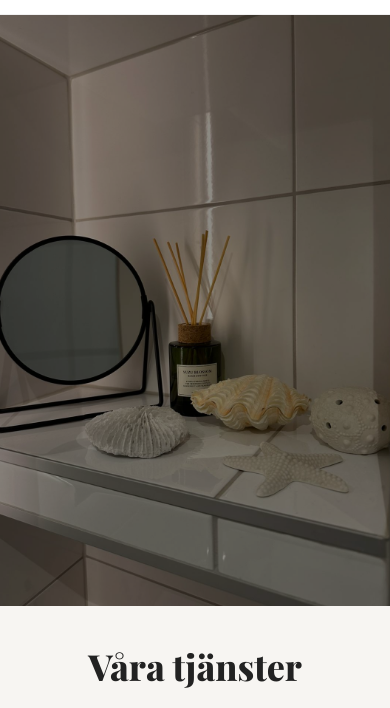
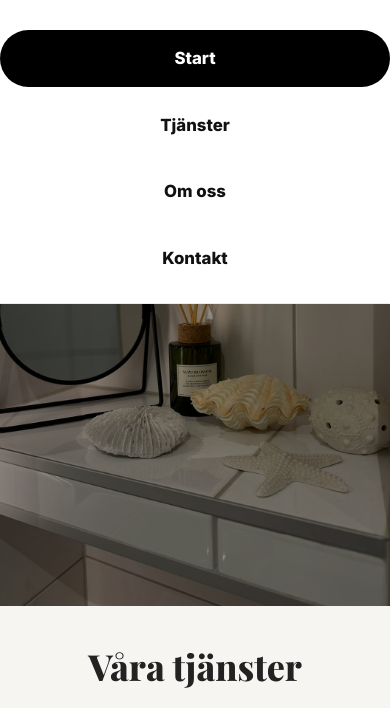
Before and after one commit to Valersha88888888/jw.html, a plain HTML site: page index.html in a window 390 px wide. Both pictures are taken after a click on the element 363 px from the left and 110 px from the top of the page. Shown: the part 136-844 px from the top of the page. Drawn offline with nearby package versions, Linux system fonts and the light colour scheme.

Commit message:
Add EmailJS SDK and burger menu functionality
Added EmailJS SDK script and implemented burger menu functionality along with dynamic footer year update.

```diff
--- a/index.html
+++ b/index.html
@@ -471,8 +471,8 @@
 
 
   <!-- SCRIPTS -->
- <!-- EMAILJS SDK -->
-<script src="https://cdn.jsdelivr.net/npm/emailjs-com@3/dist/email.min.js"></script>
+<!-- SCRIPTS -->
+  <script src="https://cdn.jsdelivr.net/npm/emailjs-com@3/dist/email.min.js"></script>
 
 <script>
 document.addEventListener("DOMContentLoaded", function () {
@@ -552,8 +552,33 @@ document.addEventListener("DOMContentLoaded", function () {
   }
 
 
+  /* =========================
+     BURGER MENU
+  ========================= */
+  const burger = document.getElementById("burger");
+  const nav = document.getElementById("nav");
+
+  if (burger && nav) {
+    burger.addEventListener("click", function () {
+      nav.classList.toggle("open");
+    });
+
+    nav.querySelectorAll("a").forEach(link => {
+      link.addEventListener("click", function () {
+        nav.classList.remove("open");
+      });
+    });
+  }
 
 
+  /* =========================
+     FOOTER YEAR
+  ========================= */
+  const year = document.getElementById("year");
+  if (year) year.textContent = new Date().getFullYear();
+
+});
+</script>
 
 
 
```
